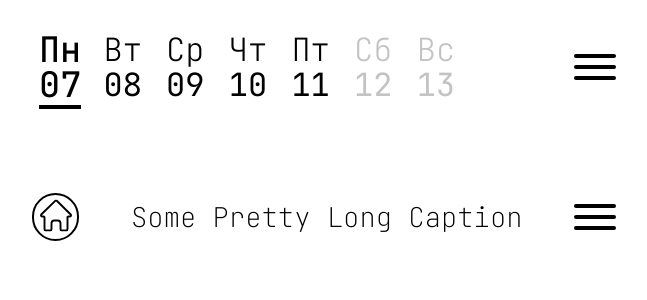
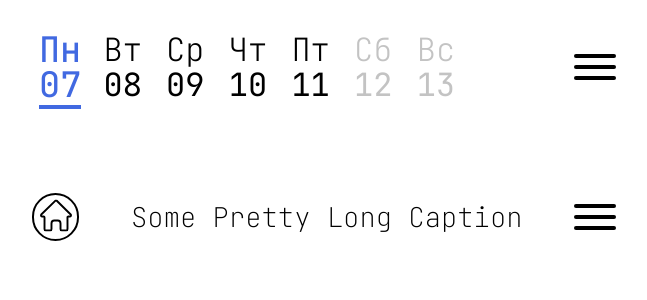
Before and after one commit to stinger222/edu-schedule-constructor, a React (Create React App) app: page / in a window 1280 px wide. Shown: the top 300 px of the page, without its empty margins (316-963 px from the left). Built offline with nearby package versions, Linux system fonts and the light colour scheme.

Commit message:
Change color of selected NavButton

```diff
--- a/src/components/ordinary/NavButton/NavButton.styled.ts
+++ b/src/components/ordinary/NavButton/NavButton.styled.ts
@@ -21,7 +21,11 @@ export const StyledNavButton = styled.div`
 		font-weight: 400;
 	}
 
-	&.selected .caption, &.selected .day {
+	&.selected {
+		color: royalblue !important;
+	}
+
+	&.selected > * {
 		font-weight: 500;
 		transform: scale(1.1);
 	}
```
